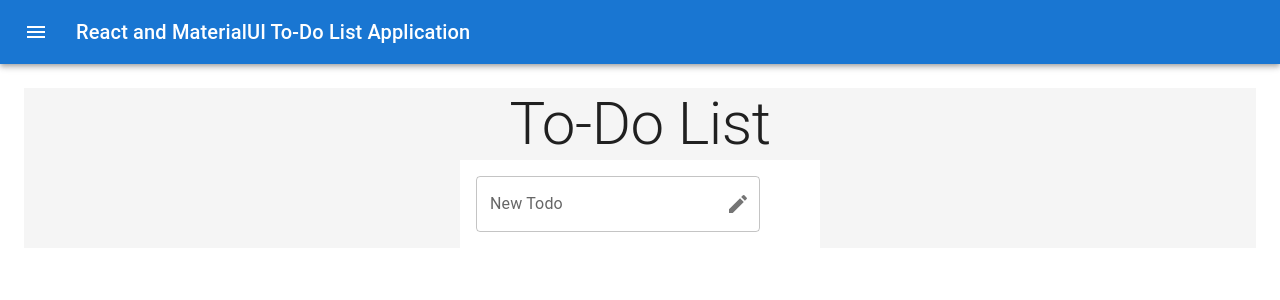
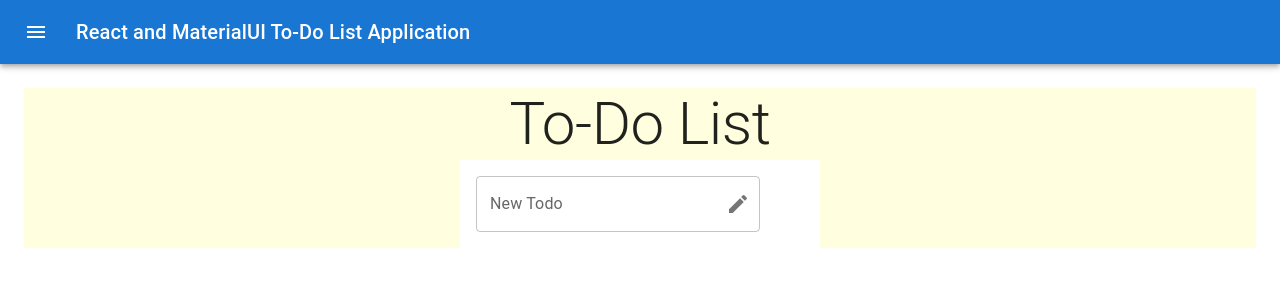
Before and after one commit to DavidBBrand/mui-react-todolist, a React (Vite) app: page / in a window 1280 px wide. Shown: the top 300 px of the page. Built offline with nearby package versions, Linux system fonts and the light colour scheme.

Commit message:
changed box color
changed background of Box component from whiteSmoke to lightYellow

```diff
--- a/src/ToDoList.jsx
+++ b/src/ToDoList.jsx
@@ -50,7 +50,7 @@ export default function ToDoList() {
           flexDirection: "column",
           alignItems: "center",
           m: 3,
-          backgroundColor:"whiteSmoke"
+          backgroundColor:"lightYellow"
 
         }}
       >
```
